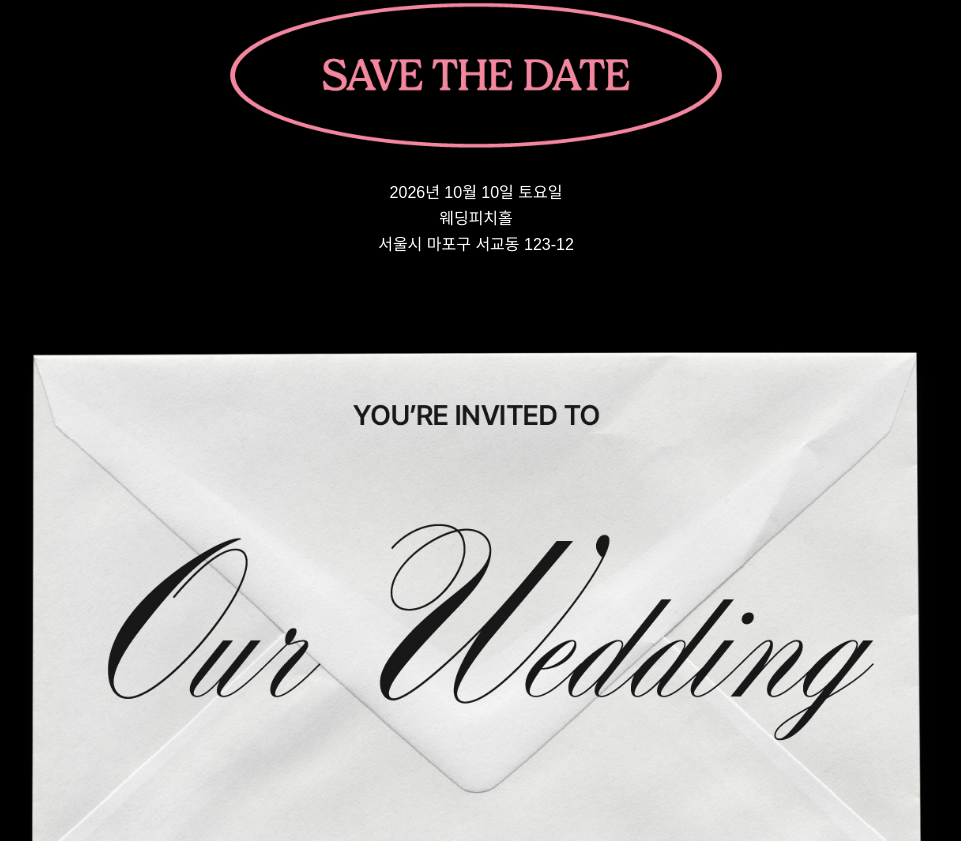
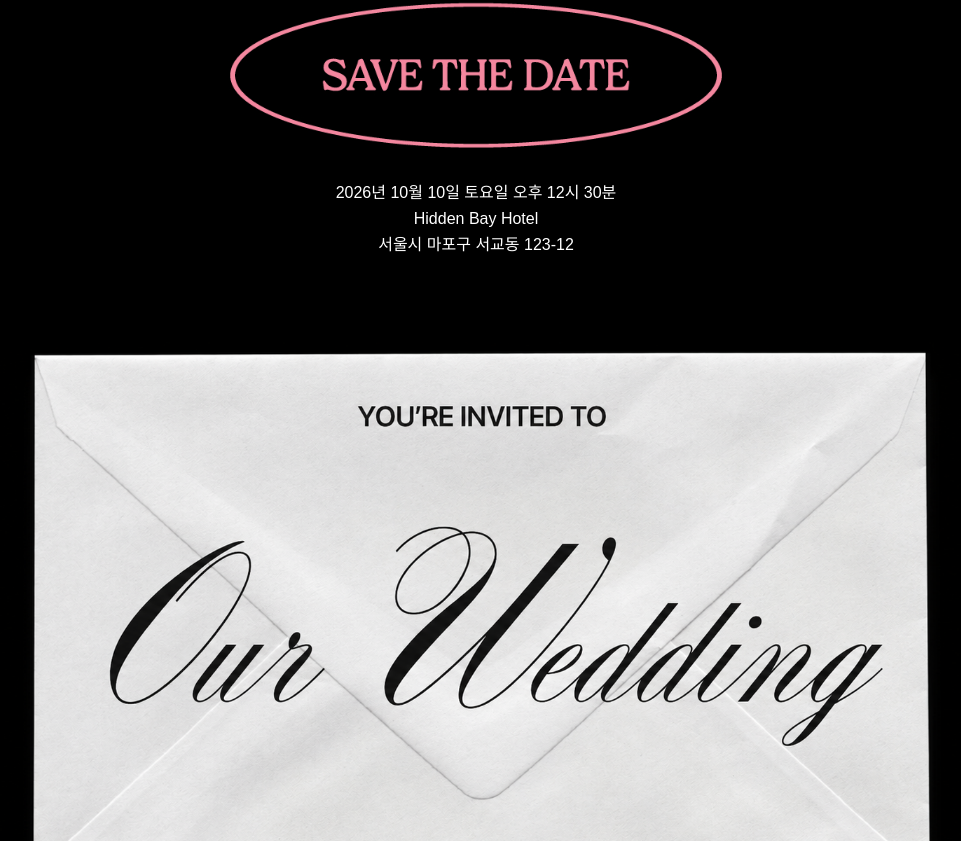
Before and after one commit to paczzong-jpg/jonghyun-seohyun-wedding, a React (Vite) app in the folder app/: page / in a window 1280 px wide. Shown: the part 1039-1880 px from the top of the page, without its empty margins (164-1125 px from the left). Built offline with nearby package versions, Linux system fonts and the light colour scheme.

Commit message:
웨딩 데이터의 날짜, 장소, 봉투 이미지 파일 형식 수정

```diff
--- a/app/src/data/weddingData.ts
+++ b/app/src/data/weddingData.ts
@@ -7,8 +7,8 @@ export const weddingData = {
   shareUrl: "https://peeeeeach.com/sample/mb1/",
 
   // 날짜 및 장소
-  date: "2026년 10월 10일 토요일",
-  venue: "웨딩피치홀",
+  date: "2026년 10월 10일 토요일 오후 12시 30분",
+  venue: "Hidden Bay Hotel",
   address: "서울시 마포구 서교동 123-12",
 
   // 신랑 신부 정보
@@ -70,7 +70,7 @@ export const weddingData = {
   images: {
     main1: "/images/gallery_1.jpg",
     saveTheDate: "/images/3_savethedate.jpg",
-    envelope: "/images/4_envelope.jpg",
+    envelope: "/images/4_envelope.png",
     handwrite: "/images/5_handwrite.jpg",
     main2: "/images/6_main2.jpg",
     groomFamily: "/images/7_groom_fam.jpg",
```
Also changed, not shown: app/.miso/uploads/upload_1783164085758_0.png (added), app/public/images/4_envelope.png (added).
